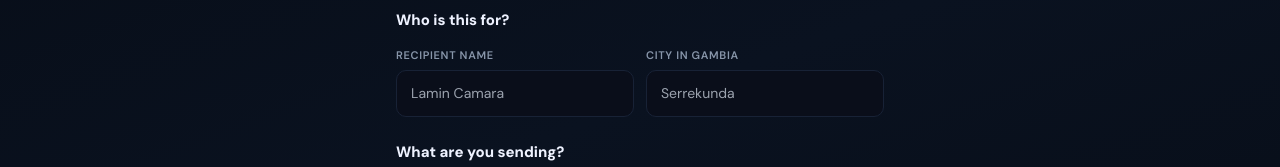
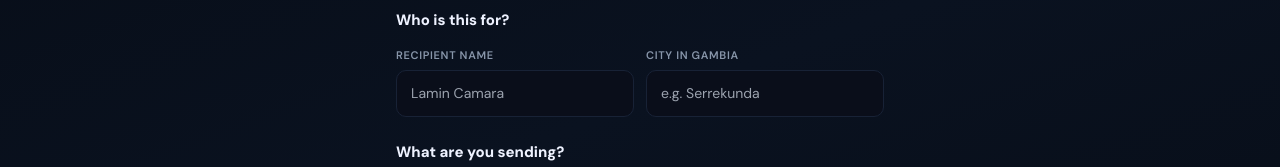
Before and after one commit to kembakonteh/GPFLOW, a React (Vite) app in the folder frontend/: page /trip/1/book in a window 1280 px wide. Shown: the part 344-511 px from the top of the page. Built offline with nearby package versions, Linux system fonts and the light colour scheme; no server answers.

Commit message:
fix: city field label and placeholder based on trip direction in walk-in and public booking form

```diff
--- a/frontend/src/components/modals/WeighListModal.tsx
+++ b/frontend/src/components/modals/WeighListModal.tsx
@@ -70,6 +70,10 @@ export default function WeighListModal({ trip, bookings, onClose, onBookingUpdat
       setLoading(false);
     }
   }
+
+  const isInbound = trip.direction === "inbound" ||
+    trip.destination_country?.toUpperCase() === "US" ||
+    trip.destination_country?.toUpperCase() === "GB";
 
   const cutoff = new Date(trip.cutoff_date).toLocaleDateString("en-US", { month: "short", day: "numeric" });
 
@@ -339,8 +343,8 @@ export default function WeighListModal({ trip, bookings, onClose, onBookingUpdat
                   <input value={waRecipient} onChange={(e) => setWaRecipient(e.target.value)} placeholder="Lamin Camara" style={inpStyle} />
                 </div>
                 <div>
-                  <label style={lblStyle}>City</label>
-                  <input value={waCity} onChange={(e) => setWaCity(e.target.value)} placeholder="Serrekunda" style={inpStyle} />
+                  <label style={lblStyle}>{isInbound ? "Recipient City (US)" : "City in Gambia"}</label>
+                  <input value={waCity} onChange={(e) => setWaCity(e.target.value)} placeholder={isInbound ? "e.g. Seattle" : "e.g. Serrekunda"} style={inpStyle} />
                 </div>
               </div>
 
--- a/frontend/src/pages/BookingFormPage.tsx
+++ b/frontend/src/pages/BookingFormPage.tsx
@@ -182,8 +182,8 @@ export default function BookingFormPage() {
               )}
             </div>
             <div>
-              <label style={lbl}>City in Gambia</label>
-              <input value={recipientCity} onChange={(e) => setRecipientCity(e.target.value)} placeholder="Serrekunda" style={inp} />
+              <label style={lbl}>{isInbound ? "Recipient City (US)" : "City in Gambia"}</label>
+              <input value={recipientCity} onChange={(e) => setRecipientCity(e.target.value)} placeholder={isInbound ? "e.g. Seattle" : "e.g. Serrekunda"} style={inp} />
             </div>
           </div>
         </div>
```
